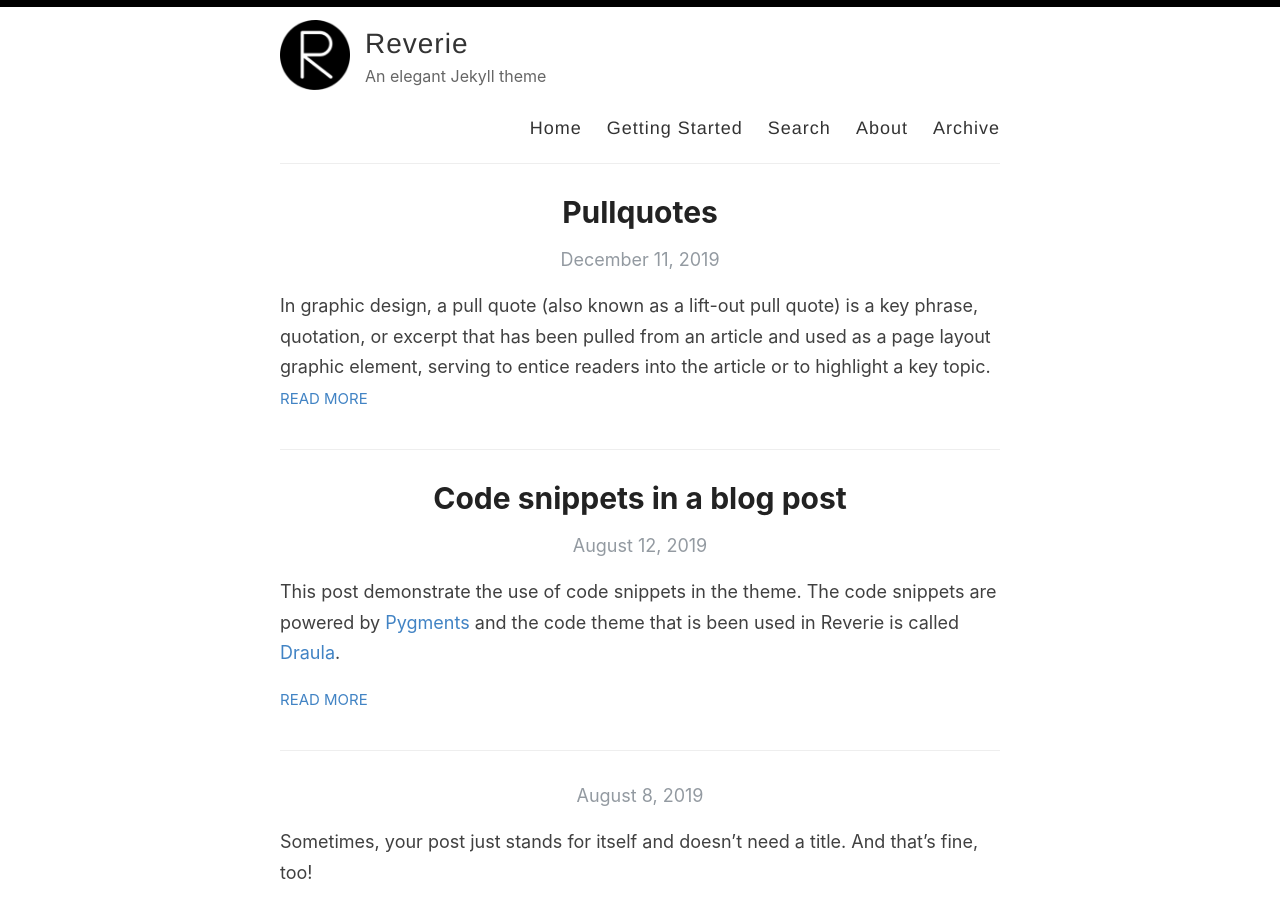
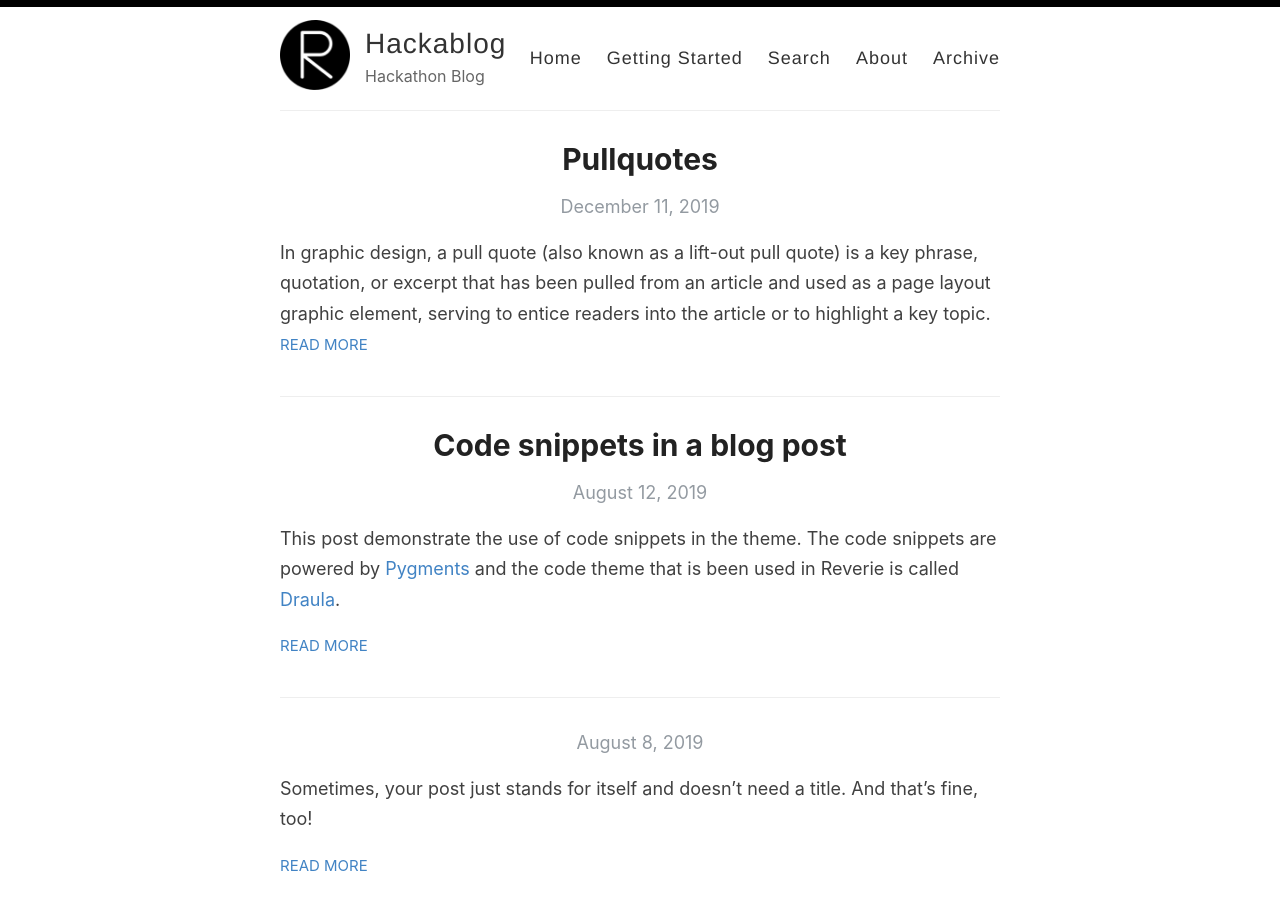
Before and after one commit to jouleffect/hackablog, a Jekyll site: the page built from index.html, in a window 1280 px wide and 900 px high. Built offline with Jekyll 4.4.1, drawn with Linux system fonts in a browser that asks for light colours; the list of posts is cut into pages by our own code.

Commit message:
Update _config.yml

```diff
--- a/_config.yml
+++ b/_config.yml
@@ -3,13 +3,13 @@
 #
 
 # Name of your site (displayed in the header)
-name: Reverie
+name: Hackablog
 
 # Name of the author
-author: Amit Merchant
+author: Jouleffect
 
 # Short bio or description (displayed in the header)
-description: An elegant Jekyll theme
+description: Hackathon Blog
 
 # URL of your avatar or profile pic (you could use your GitHub profile pic)
 avatar: /images/reverie.png
@@ -21,15 +21,15 @@
 # Includes an icon in the footer for each username you enter
 footer-links:
   dribbble:
-  email: amit.d.merchant@gmail.com
+  email:
   facebook:
   flickr:
-  github: amitmerchant1990/reverie
+  github: jouleffect/hackablog
   instagram:
   linkedin:
   pinterest:
   rss: rss
-  twitter: amit_merchant
+  twitter:
   stackoverflow:
   youtube: # channel/<your_long_string> or user/<user-name>
   googleplus: # anything in your profile username that comes after plus.google.com/
@@ -41,21 +41,21 @@
 disqus:
 
 # Enter your Google Analytics web tracking code (e.g. UA-2110908-2) to activate tracking
-google_analytics: UA-43339302-11
+google_analytics:
 
 # For newer "GA4" analytics, use the following instead of the "UA" entry above
 #google_analytics_ga4: G-GABC1DEFG
 
 # Your website URL (e.g. http://amitmerchant1990.github.io or http://www.amitmerchant.com)
 # Used for Sitemap.xml and your RSS feed
-url: http://www.amitmerchant.com/reverie
-enforce_ssl: https://www.amitmerchant.com/reverie
+url: http://jouleffect.github.io/hackablog/
+enforce_ssl: https://jouleffect.github.io/hackablog/
 
 # If you're hosting your site at a Project repository on GitHub pages
 # (http://yourusername.github.io/repository-name)
 # and NOT your User repository (http://yourusername.github.io)
 # then add in the baseurl here, like this: "/repository-name"
-baseurl: "/reverie"
+baseurl: "/hackablog"
 
 #
 # !! You don't need to change any of the configuration flags below !!
```
